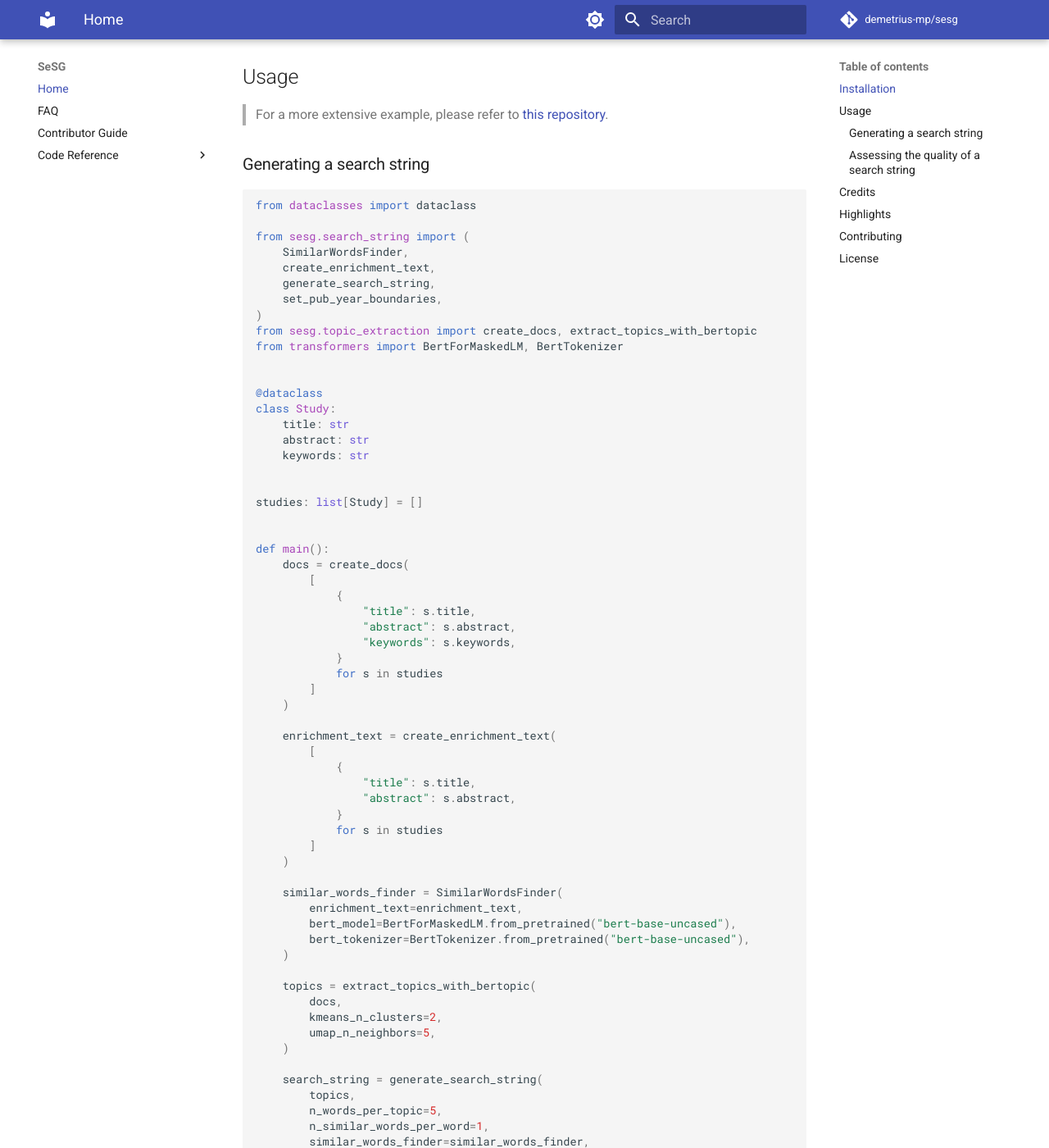
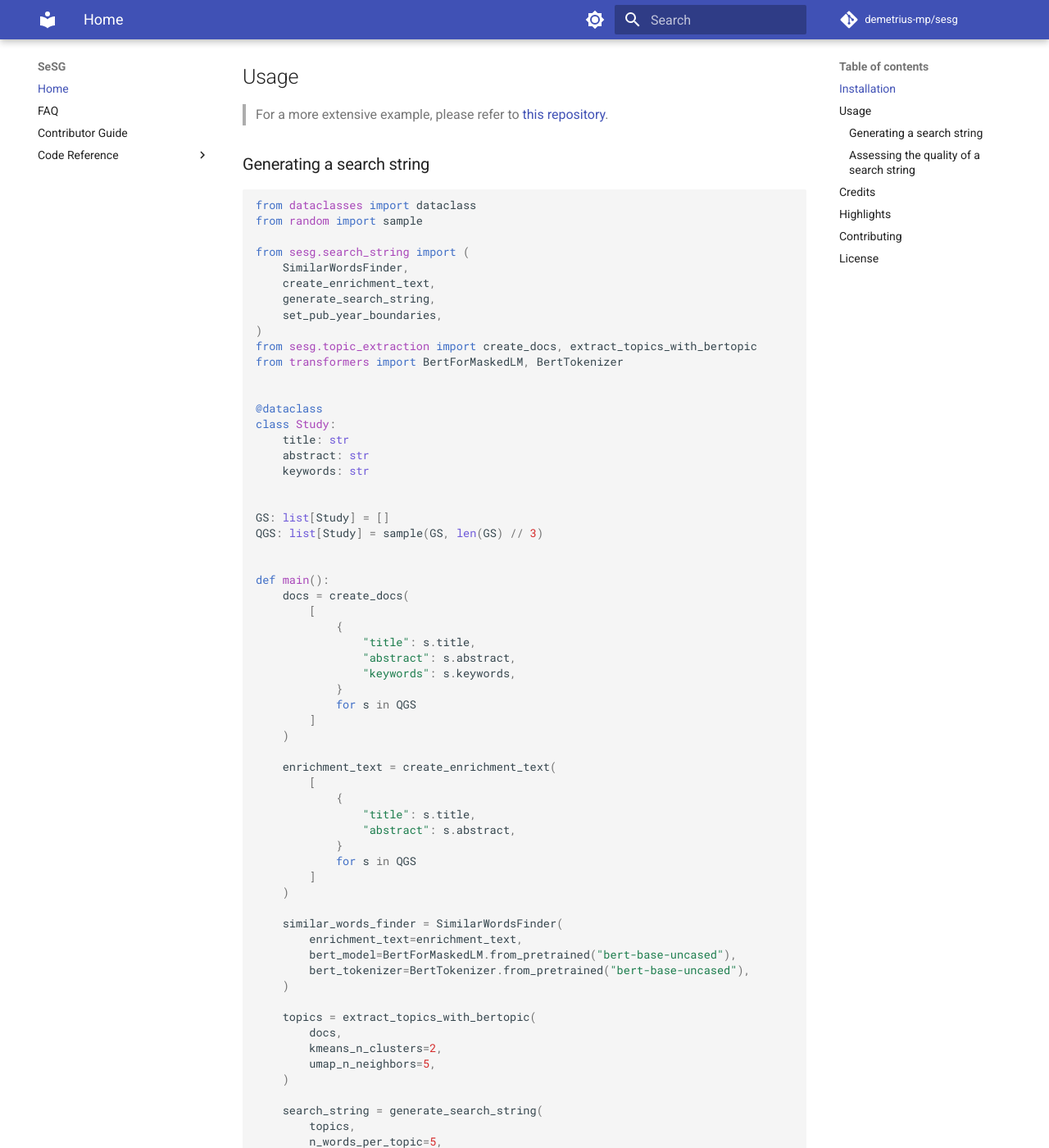
Before and after one commit to demetrius-mp/sesg, an MkDocs documentation site: the page built from docs/index.md, in a window 1280 px wide and 1400 px high, scrolled down 480 px. Shown: the whole window at 82% size. Built offline with MkDocs 1.6.1 and Material for MkDocs 9.7.7, drawn with Linux system fonts in a browser that asks for light colours; comment, search, counter and statistics services are not loaded.

Commit message:
docs: use better naming on examples

````diff
--- a/docs/index.md
+++ b/docs/index.md
@@ -29,6 +29,7 @@ poetry add sesg
 
 ```python
 from dataclasses import dataclass
+from random import sample
 
 from sesg.search_string import (
     SimilarWordsFinder,
@@ -47,7 +48,8 @@ class Study:
     keywords: str
 
 
-studies: list[Study] = []
+GS: list[Study] = []
+QGS: list[Study] = sample(GS, len(GS) // 3)
 
 
 def main():
@@ -58,7 +60,7 @@ def main():
                 "abstract": s.abstract,
                 "keywords": s.keywords,
             }
-            for s in studies
+            for s in QGS
         ]
     )
 
@@ -68,7 +70,7 @@ def main():
                 "title": s.title,
                 "abstract": s.abstract,
             }
-            for s in studies
+            for s in QGS
         ]
     )
 
````
Also changed, not shown: README.md (+5 -3 lines), 1 other file.
